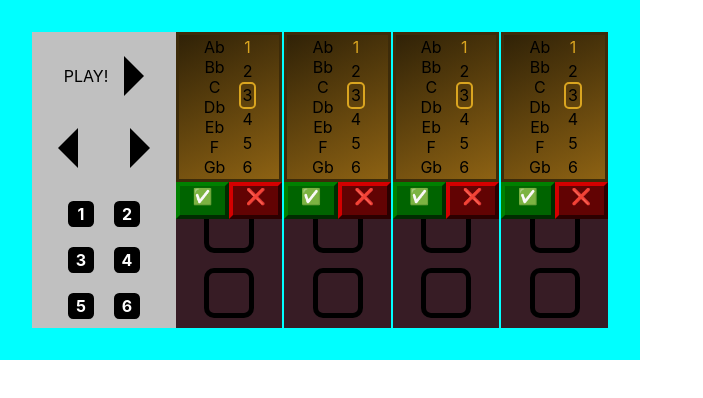
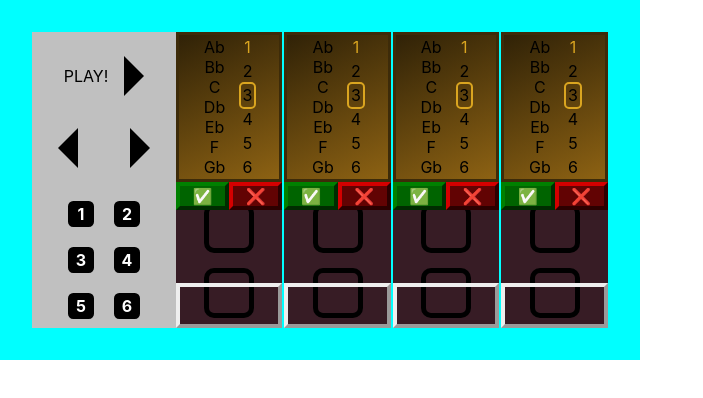
Before and after one commit to mar10outof10/syntho, a React (Create React App) app: page / in a window 1280 px wide. Shown: the top 398 px of the page, without its empty margins (0-703 px from the left). Built offline with nearby package versions, Linux system fonts and the light colour scheme.

Commit message:
Added space for clear button

```diff
--- a/src/components/SynthBeat/SynthBeatOverlay/SynthBeatOverlay.js
+++ b/src/components/SynthBeat/SynthBeatOverlay/SynthBeatOverlay.js
@@ -19,7 +19,7 @@ const CancelButton = ({beatState, beatDispatch}) => {
 
 const ClearButton = ({beatState, beatDispatch}) => {
   return (
-    <div className='clearButton__container'>
+    <div className='clearButton synthBeatOverlay__button'>
       <div className='clearButton__text'>
       </div>
       <div className='clearButton__checkBox'>
--- a/src/main.css
+++ b/src/main.css
@@ -159,6 +159,9 @@ html {
   background: rgb(98, 3, 3);
 }
 
+.clearButton {
+  flex: 3;
+}
 .noteSelect {
   display: flex;
   flex-direction: row;
--- a/src/sass/components/SynthBeat/SynthBeatOverlay/_synthBeatOverlay.scss
+++ b/src/sass/components/SynthBeat/SynthBeatOverlay/_synthBeatOverlay.scss
@@ -47,7 +47,9 @@
 }
 
 .clearButton {
-  &__container{
+  flex: 3;
+
+  &__disabled {
 
   }
 
```
